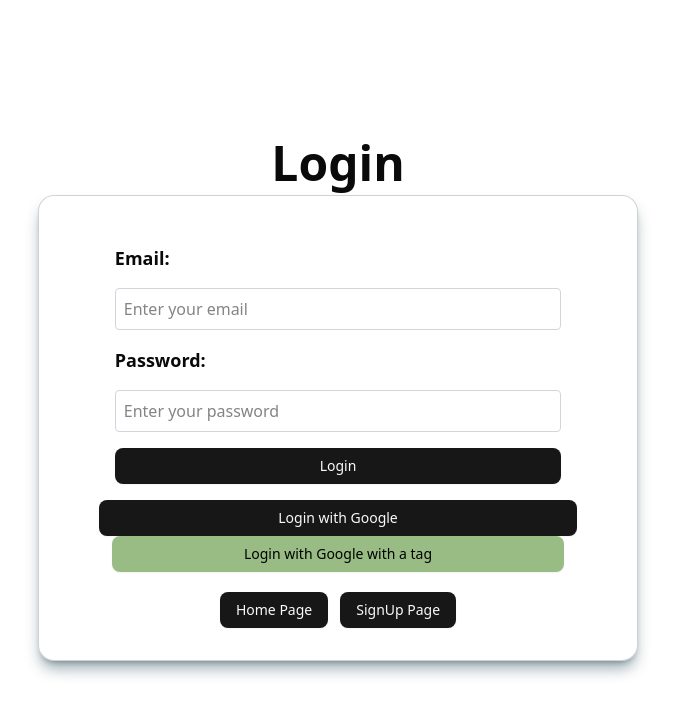
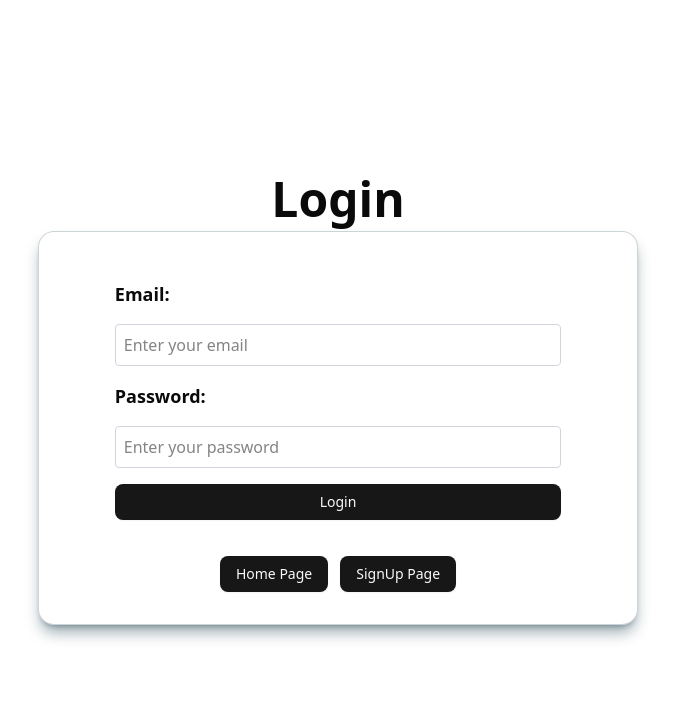
Before and after one commit to sanjay3131/blogAPP, a React (Vite) app in the folder fontend/: page /login in a window 1280 px wide. Shown: the top 716 px of the page, without its empty margins (302-977 px from the left). Built offline with nearby package versions, Linux system fonts and the light colour scheme; no server answers.

Commit message:
removed google login and signup in frontend

```diff
--- a/fontend/src/Pages/Login.tsx
+++ b/fontend/src/Pages/Login.tsx
@@ -26,9 +26,9 @@ const Login = () => {
     setEmail("");
     setPassword("");
   };
-  const handleGoogleLogin = () => {
-    window.location.href = "https://ai-blogapp.onrender.com/api/auth/google";
-  };
+  // const handleGoogleLogin = () => {
+  //   window.location.href = "https://ai-blogapp.onrender.com/api/auth/google";
+  // };
   return (
     <motion.div
       initial={{ opacity: 0, y: 10 }}
@@ -92,17 +92,10 @@ const Login = () => {
             <Button type="submit">Login</Button>
           </div>
         </form>
-        <Button onClick={handleGoogleLogin} className="w-4/5">
+        {/* <Button onClick={handleGoogleLogin} className="w-4/5">
           Login with Google
-        </Button>
-        <a
-          href="https://ai-blogapp.onrender.com/api/auth/google"
-          className="w-full flex justify-center items-center px-4"
-        >
-          <Button className="w-4/5 bg-Green-color text-black ">
-            Login with Google with a tag
-          </Button>
-        </a>
+        </Button> */}
+
         <div>
           <Button className="mt-5 " onClick={() => redirect("/")}>
             Home Page
--- a/fontend/src/Pages/Register.tsx
+++ b/fontend/src/Pages/Register.tsx
@@ -100,12 +100,12 @@ const Register = () => {
             <Button type="submit">SignUp</Button>
           </div>
         </form>
-        <a
+        {/* <a
           href="https://ai-blogapp.onrender.com/api/auth/google"
           className="w-full flex justify-center items-center px-4"
         >
           <Button className="w-4/5">SignUp with Google</Button>
-        </a>
+        </a> */}
         <div>
           <Button className="mt-5 " onClick={() => redirect("/")}>
             Home Page
```
Also changed, not shown: 1 other file (tests, documents, lock files or other folders).
